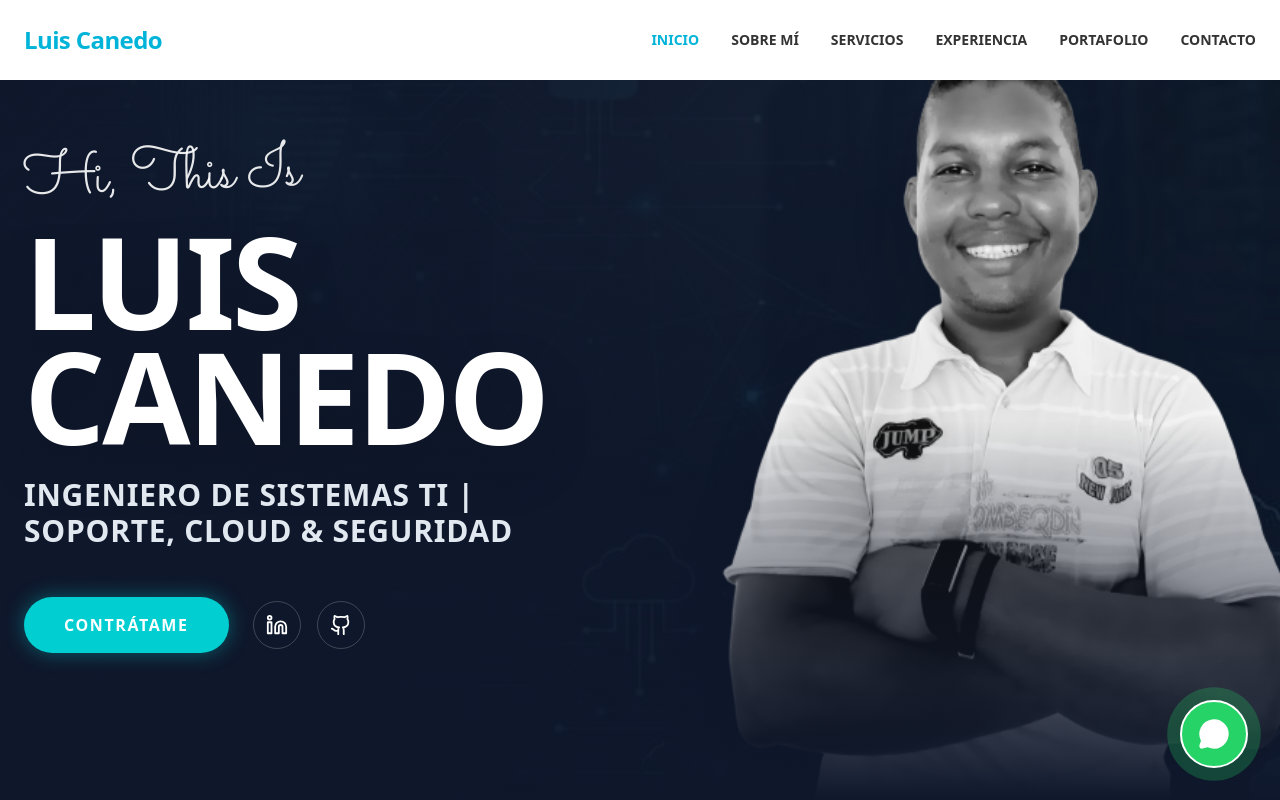
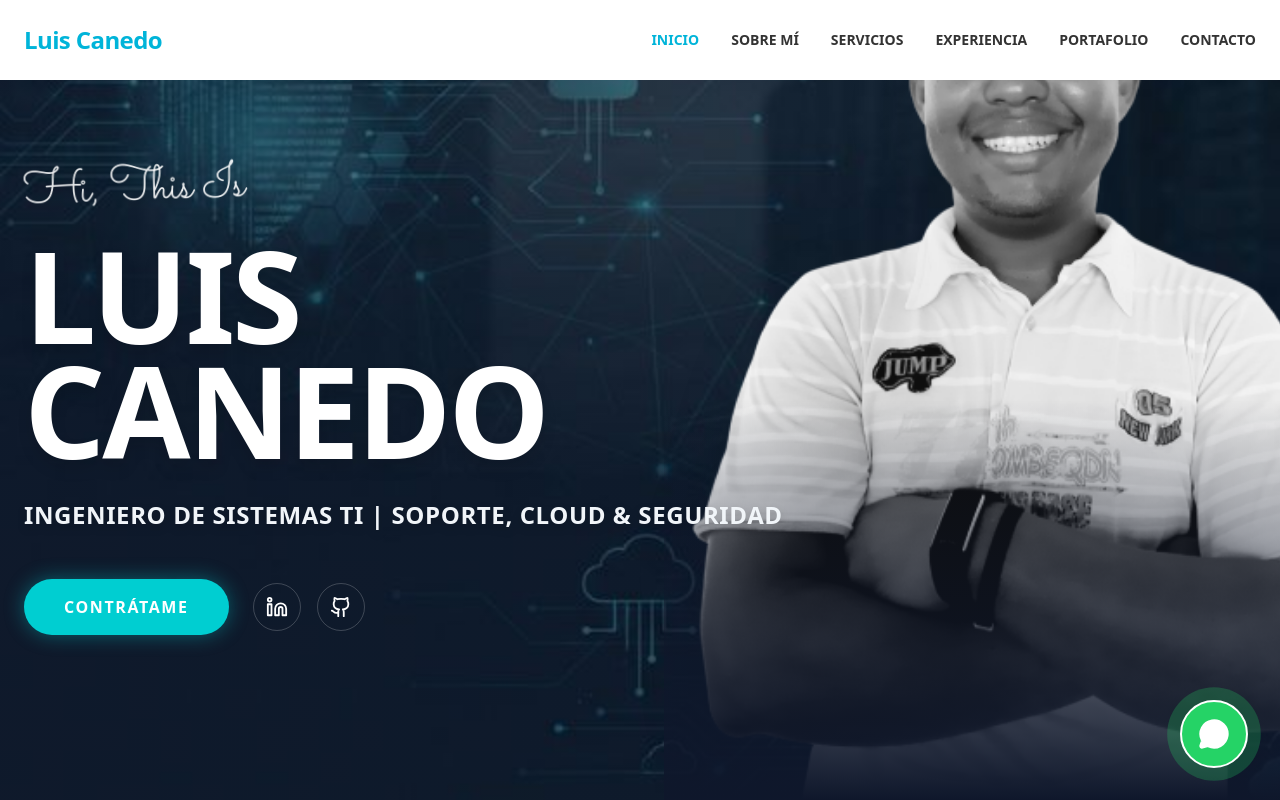
Before and after one commit to luisfor/personal-landing-page, a Next.js app: page / in a window 1280 px wide. Shown: the top 800 px of the page. Built offline with nearby package versions, Linux system fonts and the light colour scheme.

Commit message:
style: maximize hero image size and reduce background overlay opacity

```diff
--- a/src/components/Hero.tsx
+++ b/src/components/Hero.tsx
@@ -9,8 +9,8 @@ export default function Hero() {
         <section id="hero" className="relative h-screen w-full flex items-center overflow-hidden bg-slate-900">
             {/* Background Image */}
             <div className="absolute inset-0 z-0">
-                <div className="absolute inset-0 bg-[url('/images/hero-bg.png')] bg-cover bg-center opacity-60" />
-                <div className="absolute inset-0 bg-gradient-to-r from-slate-900/95 via-slate-900/80 to-transparent" />
+                <div className="absolute inset-0 bg-[url('/images/hero-bg.png')] bg-cover bg-center" />
+                <div className="absolute inset-0 bg-gradient-to-r from-slate-900/40 via-slate-900/20 to-transparent" />
             </div>
 
             <div className="relative z-10 w-full max-w-7xl mx-auto px-6 grid grid-cols-1 lg:grid-cols-2 gap-12 items-center h-full">
@@ -22,16 +22,16 @@ export default function Hero() {
                     transition={{ duration: 0.8 }}
                     className="flex flex-col items-start gap-4 pt-20 lg:pt-0 z-20"
                 >
-                    <motion.h2 className="text-4xl md:text-5xl lg:text-6xl font-script text-primary text-white/90 transform -rotate-2">
+                    <motion.h2 className="text-3xl md:text-4xl lg:text-5xl font-script text-primary text-white/90 transform -rotate-2 mb-2 shadow-black drop-shadow-md">
                         Hi, This Is
                     </motion.h2>
 
-                    <h1 className="text-6xl md:text-7xl lg:text-9xl font-black tracking-tight uppercase drop-shadow-2xl font-[family-name:var(--font-source)] text-white leading-[0.9]">
+                    <h1 className="text-6xl md:text-7xl lg:text-9xl font-black tracking-tight uppercase drop-shadow-xl font-[family-name:var(--font-source)] text-white leading-[0.9]">
                         Luis<br />Canedo
                     </h1>
 
-                    <div className="relative mt-2">
-                        <p className="text-xl md:text-2xl lg:text-3xl text-slate-200 tracking-wide font-bold uppercase">
+                    <div className="relative mt-4">
+                        <p className="text-lg md:text-xl lg:text-2xl text-slate-100 tracking-wide font-bold uppercase whitespace-nowrap drop-shadow-lg shadow-black">
                             Ingeniero de Sistemas TI <span className="text-primary">|</span> Soporte, Cloud & Seguridad
                         </p>
                     </div>
@@ -73,16 +73,16 @@ export default function Hero() {
                     initial={{ opacity: 0, x: 30 }}
                     animate={{ opacity: 1, x: 0 }}
                     transition={{ duration: 1, delay: 0.2 }}
-                    className="relative h-full flex items-end justify-center lg:justify-end pointer-events-none lg:-mr-20"
+                    className="relative h-full flex items-end justify-center lg:justify-end pointer-events-none lg:-mr-32"
                 >
-                    <div className="relative w-full h-[65vh] lg:h-[95vh] max-w-2xl lg:max-w-3xl">
+                    <div className="relative w-full h-[70vh] lg:h-[100vh] max-w-3xl lg:max-w-4xl">
                         {/* Image glow effect */}
                         <div className="absolute bottom-0 right-0 w-full h-full bg-gradient-to-t from-slate-900 via-transparent to-transparent z-10"></div>
                         <Image
                             src="/luis2.png"
                             alt="Luis Canedo - Ingeniero TI"
                             fill
-                            className="object-contain object-bottom drop-shadow-2xl grayscale hover:grayscale-0 transition-all duration-700 scale-110 origin-bottom"
+                            className="object-contain object-bottom drop-shadow-2xl grayscale hover:grayscale-0 transition-all duration-700 scale-125 origin-bottom"
                             priority
                         />
                     </div>
```
